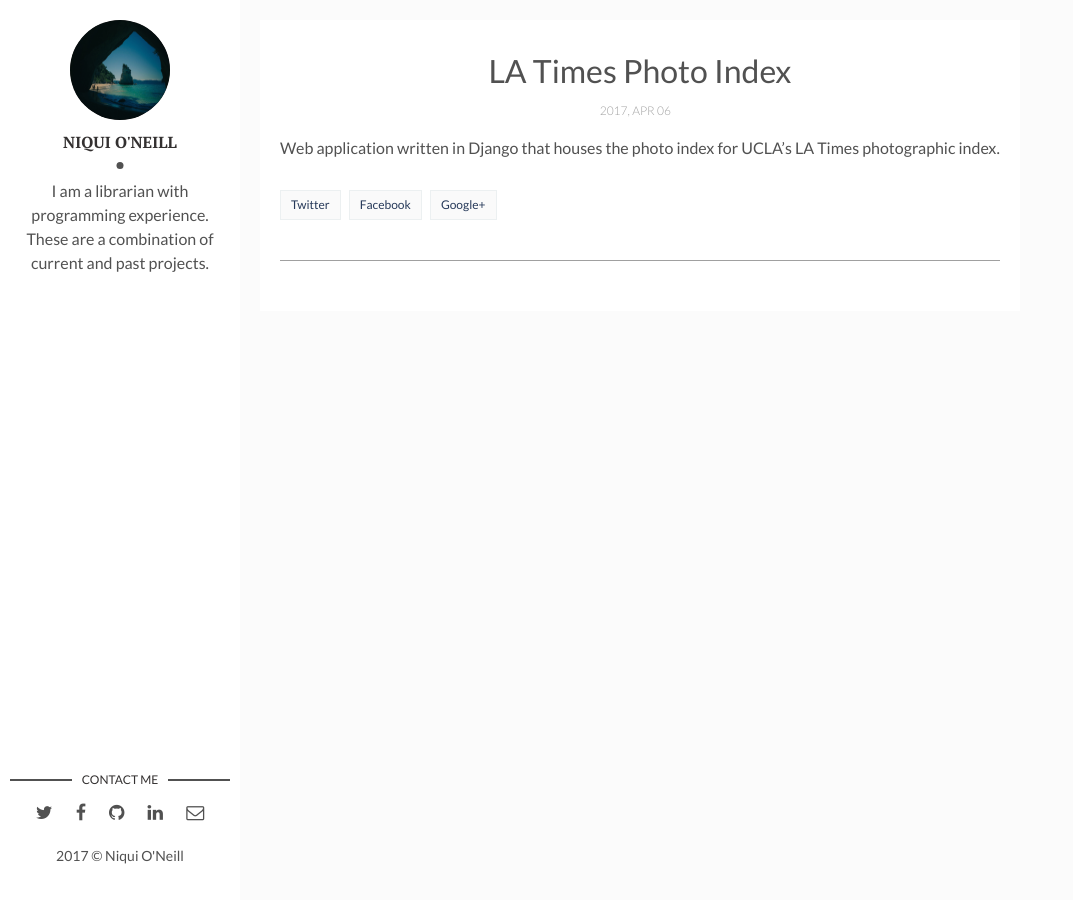
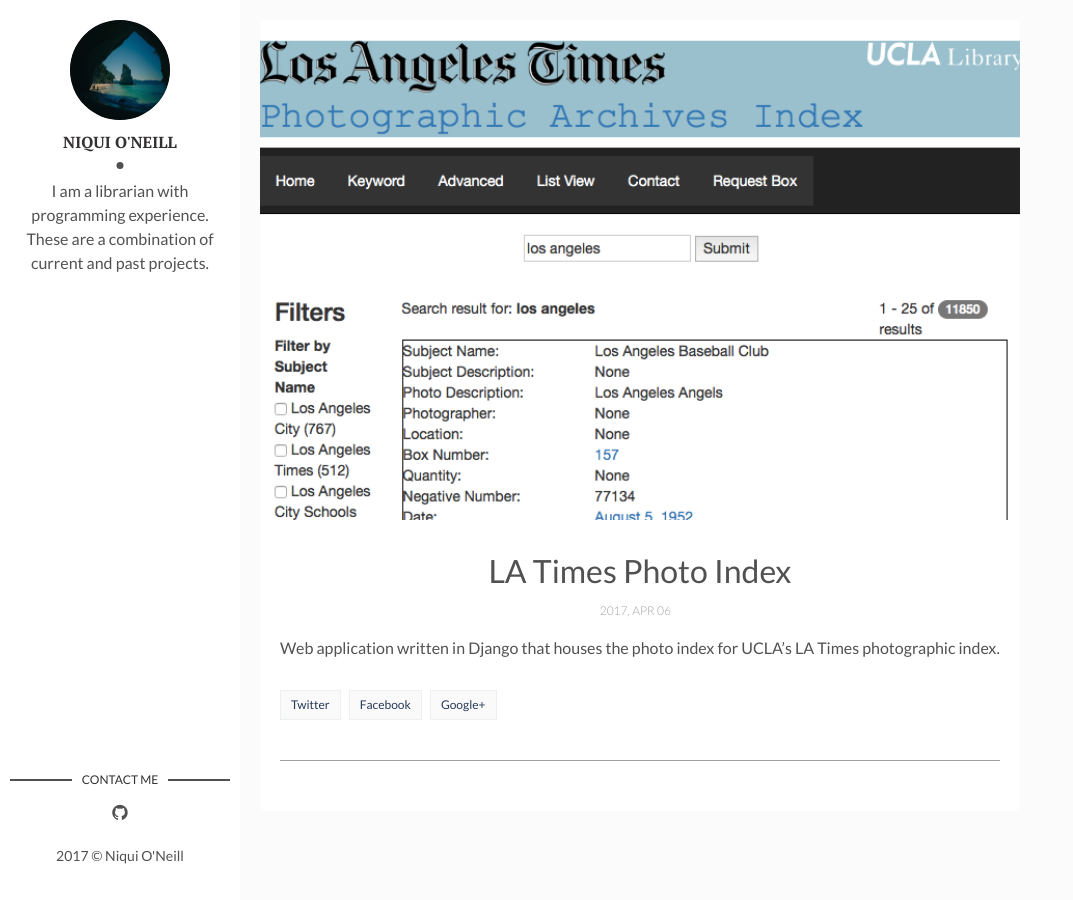
Before and after one commit to dnoneill/dnoneill.github.io, a Jekyll site: the page built from _posts/2017-04-06-latimes.markdown, in a window 1280 px wide. Shown: the whole page, without its empty margins (0-1073 px from the left). Built offline with Jekyll 4.4.1, drawn with Linux system fonts in a browser that asks for light colours; comment, search, counter and statistics services are not loaded.

Commit message:
new images, changed site social media

```diff
--- a/_layouts/main.html
+++ b/_layouts/main.html
@@ -18,28 +18,18 @@
       <ul>
         {% if site.twitter %}
           <li><a href="https://twitter.com/{{ site.twitter }}" target="_blank"><i class="fa fa-twitter" aria-hidden="true"></i></a></li>
-        {% else %}
-          <li><a href="https://twitter.com/artemsheludko_" target="_blank"><i class="fa fa-twitter" aria-hidden="true"></i></a></li>
         {% endif %}
         {% if site.facebook %}
           <li><a href="https://facebook.com/{{ site.facebook }}" target="_blank"><i class="fa fa-facebook" aria-hidden="true"></i></a></li>
-        {% else %}
-          <li><a href="https://facebook.com/" target="_blank"><i class="fa fa-facebook" aria-hidden="true"></i></a></li>
         {% endif %}
         {% if site.github %}
           <li class="github"><a href="http://github.com/{{site.github}}" target="_blank"><i class="fa fa-github"></i></a></li>
-        {% else %}
-          <li class="github"><a href="http://github.com/" target="_blank"><i class="fa fa-github" aria-hidden="true"></i></a></li>
         {% endif %}
         {% if site.linkedin %}
           <li class="linkedin"><a href="https://in.linkedin.com/in/{{site.linkedin}}" target="_blank"><i class="fa fa-linkedin"></i></a></li>
-        {% else %}
-          <li class="linkedin"><a href="https://in.linkedin.com/" target="_blank"><i class="fa fa-linkedin" aria-hidden="true"></i></a></li>
         {% endif %}
         {% if site.email %}
           <li class="email"><a href="mailto:{{site.email}}"><i class="fa fa-envelope-o"></i></a></li>
-        {% else %}
-          <li class="email"><a href="mailto:example.david@blog.com"><i class="fa fa-envelope-o" aria-hidden="true"></i></a></li>
         {% endif %}
       </ul>
     </section> <!-- End Section Contact -->
--- a/_posts/2017-04-06-latimes.markdown
+++ b/_posts/2017-04-06-latimes.markdown
@@ -3,7 +3,7 @@
 title: LA Times Photo Index
 date: 2017-04-06 13:32:20 +0300
 description:
-img:
+img: latimes.png
 link: https://github.com/dnoneill/latimes
 ---
 Web application written in Django that houses the photo index for UCLA's LA Times photographic index.
--- a/_posts/2017-09-10-dressup.markdown
+++ b/_posts/2017-09-10-dressup.markdown
@@ -3,7 +3,7 @@
 title: Dressup Site Rebuild
 date: 2017-09-10 00:00:00 +0300
 description:
-img:
+img: dressup.png
 tags: [Jekyll] # add tag
 site: https://dressup.library.ucla.edu
 ---
```
Also changed, not shown: assets/img/dressup.png (added), assets/img/latimes.png (added), 1 other file.
